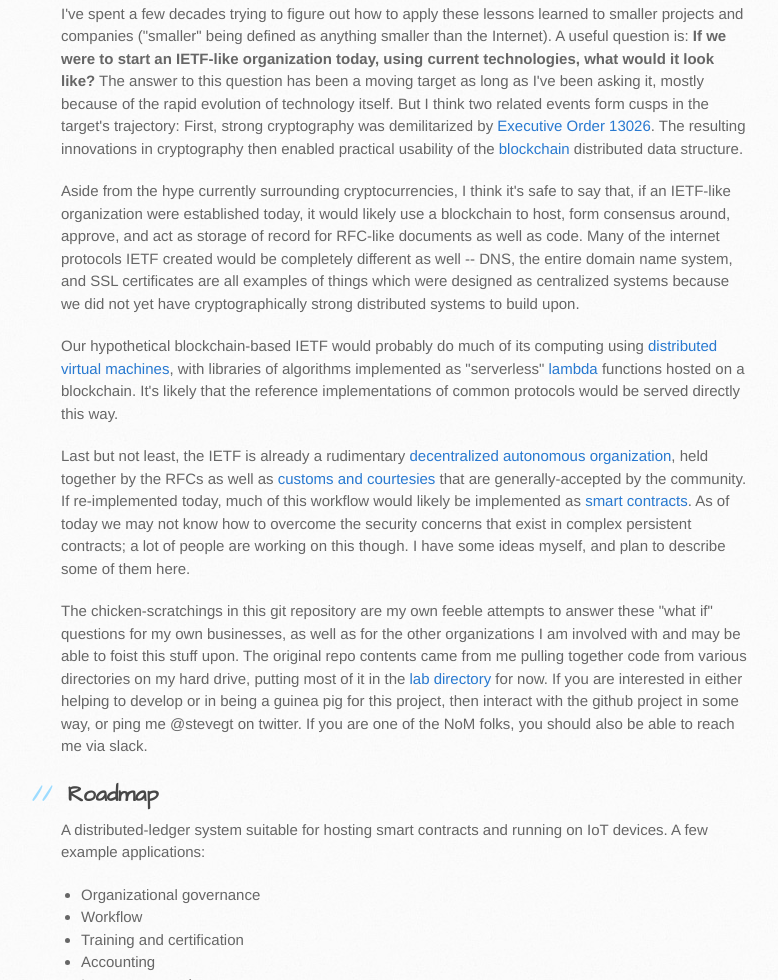
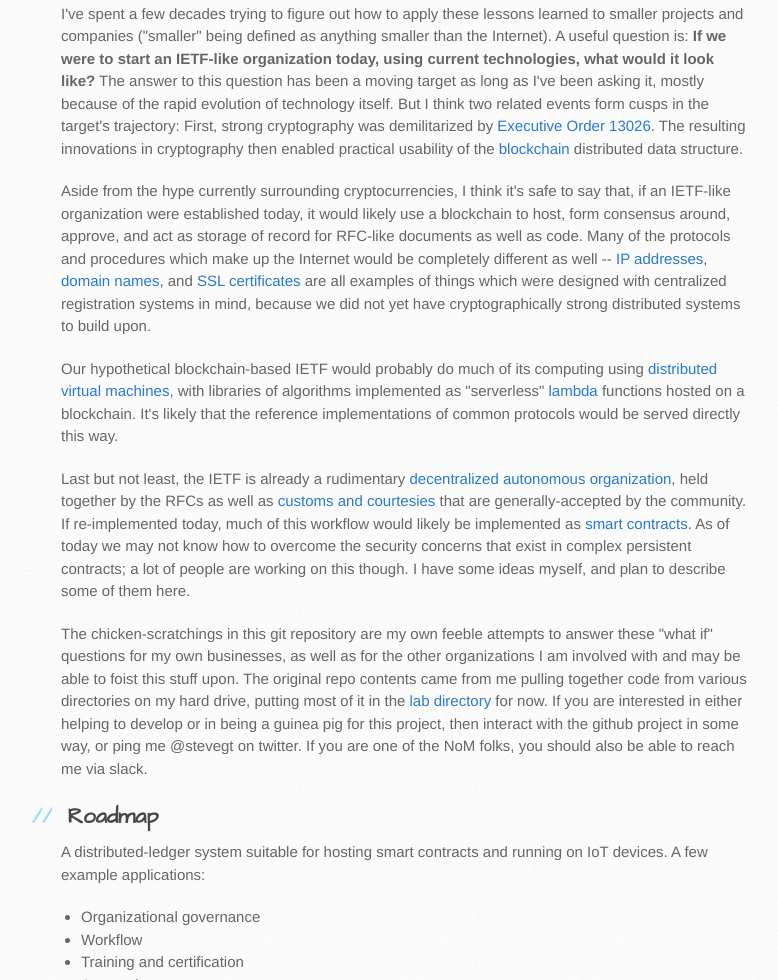
Before and after one commit to stevegt/gdo, a plain HTML site: page index.html in a window 1280 px wide. Shown: the part 762-1742 px from the top of the page, without its empty margins (109-887 px from the left). Drawn offline with Linux system fonts and the light colour scheme.

Commit message:
add RFC refs to centralized IETF paragraph

```diff
--- a/index.html
+++ b/index.html
@@ -73,11 +73,14 @@
             Aside from the hype currently surrounding cryptocurrencies, I think it's safe
             to say that, if an IETF-like organization were established today, it would likely use a blockchain to host,
             form consensus around, approve, and act
-            as storage of record for RFC-like documents as well as code.  Many of the internet protocols IETF created
-            would be completely different
-            as well -- DNS, the entire domain name system, and SSL certificates are all examples of things
-            which were designed as centralized systems because we did not yet have cryptographically strong
-            distributed systems to build upon.
+            as storage of record for RFC-like documents as well as code.  Many of the protocols and procedures
+            which make up the Internet would be completely different as well --
+            <a href=https://tools.ietf.org/html/rfc1466>IP addresses</a>,
+            <a href=https://tools.ietf.org/html/rfc1032>domain names</a>, and
+            <a href=https://tools.ietf.org/html/rfc1422>SSL certificates</a>
+            are all examples of things
+            which were designed with centralized registration systems in mind, because we did not yet have
+            cryptographically strong distributed systems to build upon.
           <p>
             Our hypothetical blockchain-based IETF would probably do much of its computing using
             <a href=https://en.wikipedia.org/wiki/Ethereum#Ethereum_Virtual_Machine>distributed virtual machines</a>, with
```
